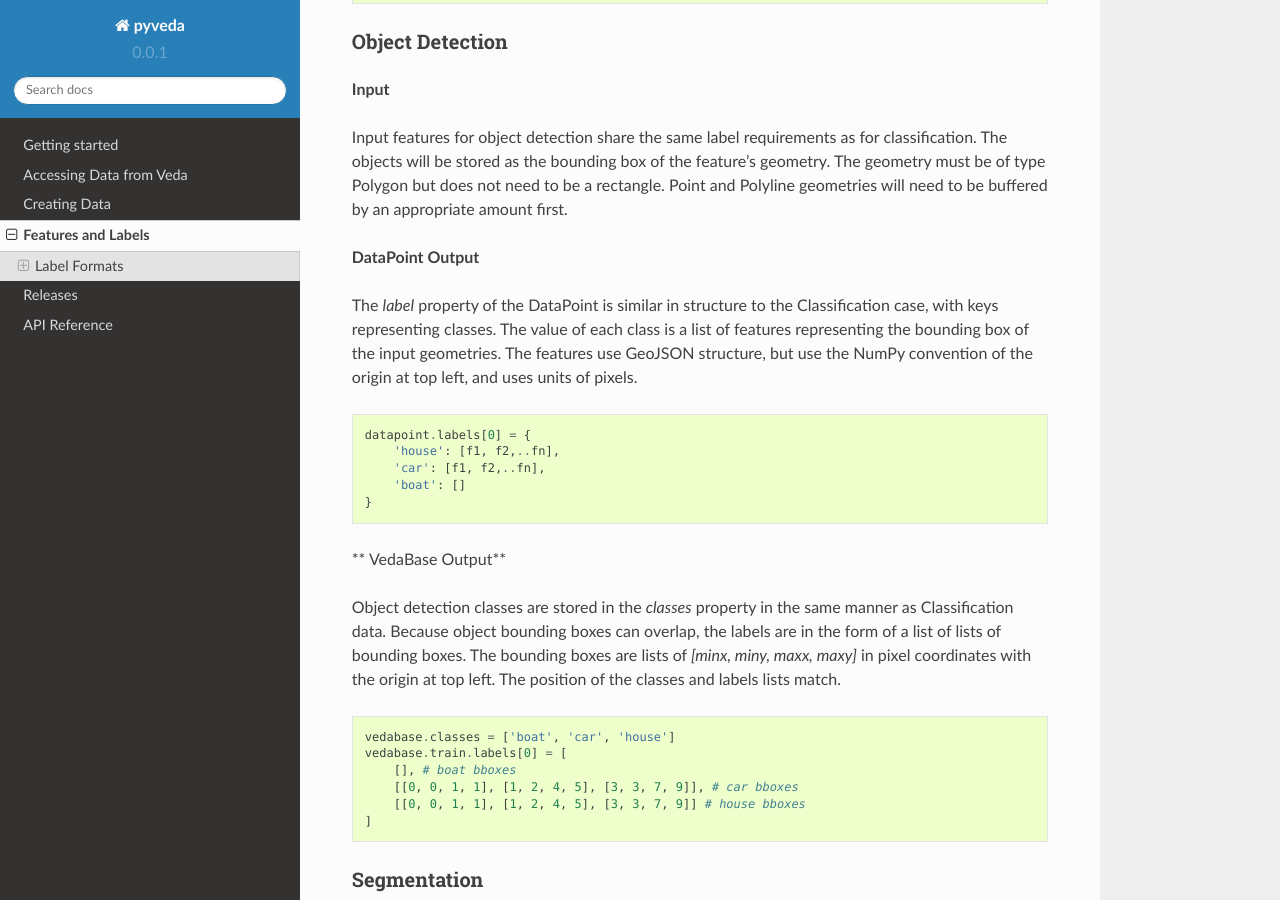
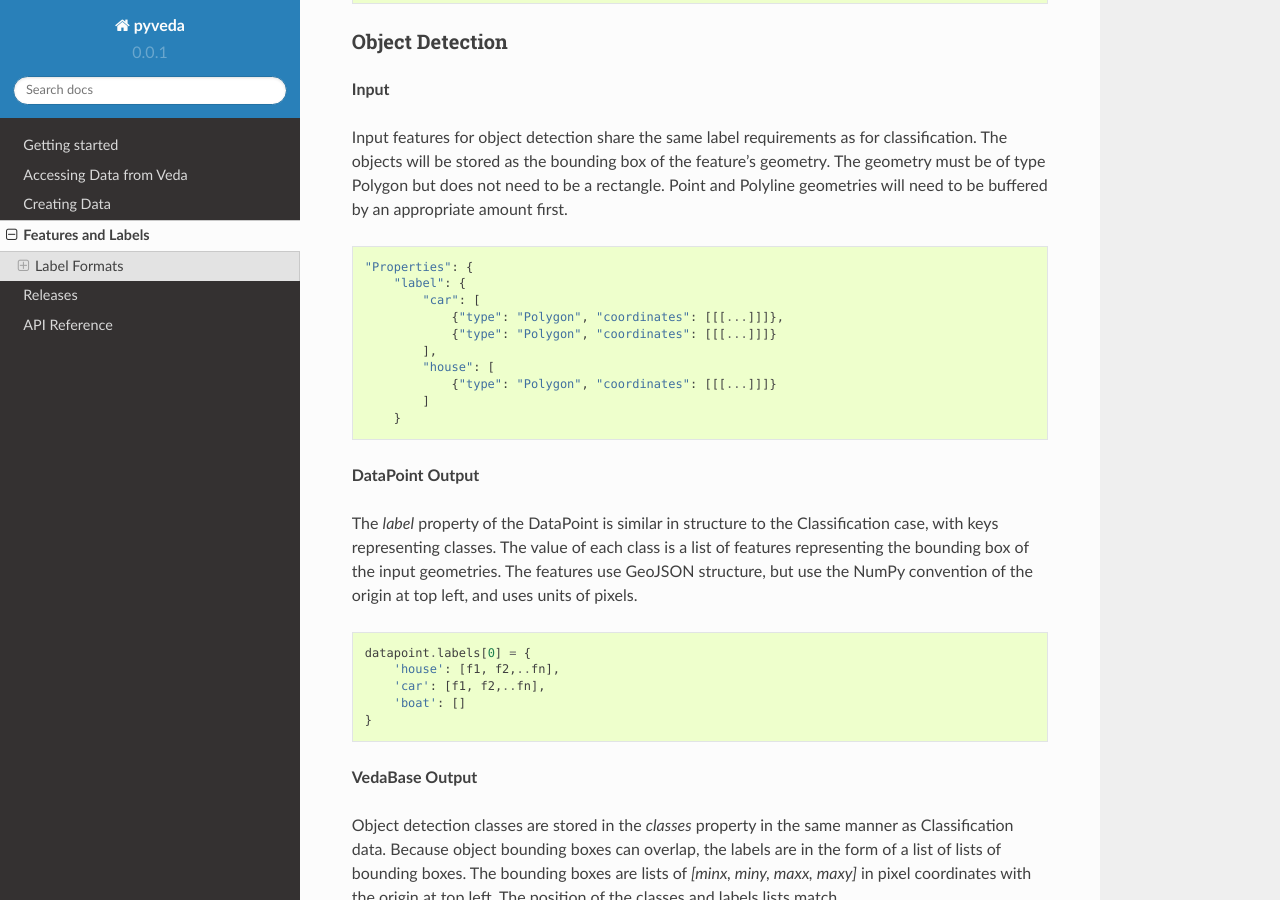
Before and after one commit to DigitalGlobe/pyveda, a Sphinx documentation site: the page built from docs/labels.rst, in a window 1280 px wide and 900 px high, scrolled down 2104 px. Built offline with Sphinx 7.4.7 and the Read the Docs theme 2.0.0, drawn with Linux system fonts in a browser that asks for light colours.

Commit message:
fix labels

```diff
--- a/docs/labels.rst
+++ b/docs/labels.rst
@@ -102,6 +102,19 @@ Object Detection
 
 Input features for object detection share the same label requirements as for classification. The objects will be stored as the bounding box of the feature's geometry. The geometry must be of type Polygon but does not need to be a rectangle. Point and Polyline geometries will need to be buffered by an appropriate amount first.
 
+.. code-block:: python
+
+    "Properties": {
+        "label": {
+            "car": [
+                {"type": "Polygon", "coordinates": [[[...]]]},
+                {"type": "Polygon", "coordinates": [[[...]]]}
+            ],
+            "house": [
+                {"type": "Polygon", "coordinates": [[[...]]]}
+            ]
+        }
+
 **DataPoint Output**
 
 The `label` property of the DataPoint is similar in structure to the Classification case, with keys representing  classes. The value of each class is a list of features representing the bounding box of the input geometries. The features use GeoJSON structure, but use the NumPy convention of the origin at top left, and uses units of pixels.
@@ -117,7 +130,7 @@ The `label` property of the DataPoint is similar in structure to the Classificat
 
 
 
-** VedaBase Output**
+**VedaBase Output**
 
 
 Object detection classes are stored in the `classes` property in the same manner as Classification data. Because object bounding boxes can overlap, the labels are in the form of a list of lists of bounding boxes. The bounding boxes are lists of `[minx, miny, maxx, maxy]` in pixel coordinates with the origin at top left. The position of the classes and labels lists match.
```
